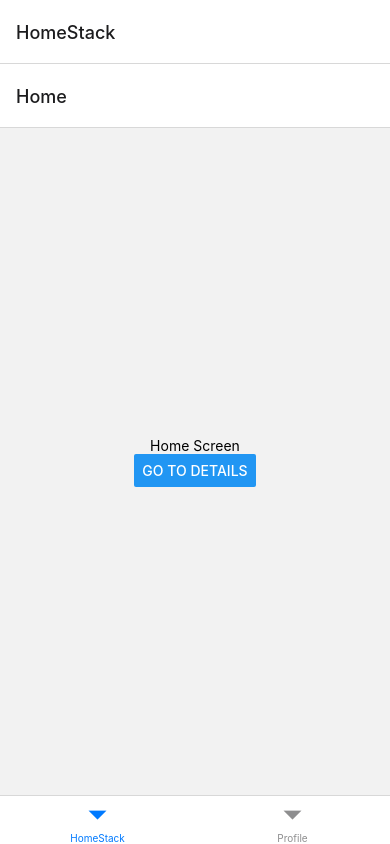
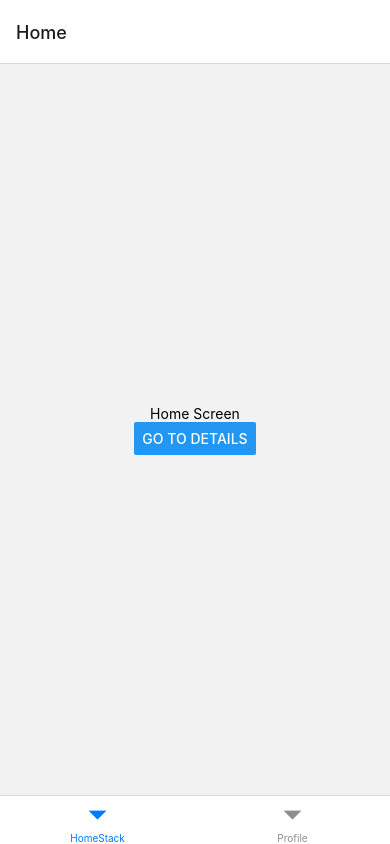
Before and after one commit to DanielFRico/StickerSmash, a React Native app: screen / in a window 390 px wide. Built offline with nearby package versions, Linux system fonts and the light colour scheme.

Commit message:
delete header of HomeStack

```diff
--- a/App.js
+++ b/App.js
@@ -21,7 +21,11 @@ function App() {
   return (
     <NavigationContainer>
       <Tab.Navigator initialRouteName="HomeStack">
-        <Tab.Screen name="HomeStack" component={HomeStack} />
+        <Tab.Screen
+          name="HomeStack"
+          component={HomeStack}
+          options={{ headerShown: false }}
+        />
         <Tab.Screen name="Profile" component={Profile} />
       </Tab.Navigator>
     </NavigationContainer>
```
